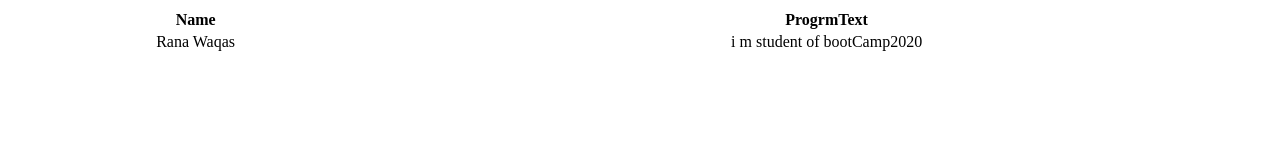
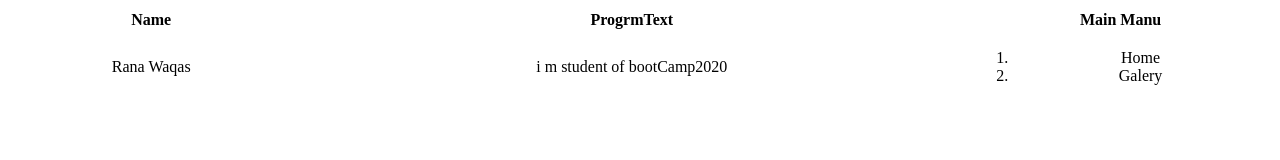
Before and after one commit to RanaWaqas92/BootCamp2020, a plain HTML site: page index.html in a window 1280 px wide. Drawn offline with Linux system fonts and the light colour scheme.

Commit message:
Changes in Index,html add new column

```diff
--- a/index.html
+++ b/index.html
@@ -14,6 +14,9 @@
             <th>
                 ProgrmText
             </th>
+            <th>
+                Main Manu
+            </th>
         </tr>
         <tr>
             <td>
@@ -22,6 +25,12 @@
             <td>
                 i m student of bootCamp2020
             </td>
+            <td>
+                <ol>
+                    <li>Home</li>
+                    <li>Galery</li>
+                </ol>
+            </td>
         </tr>
 </table>
 </body></html>
```
